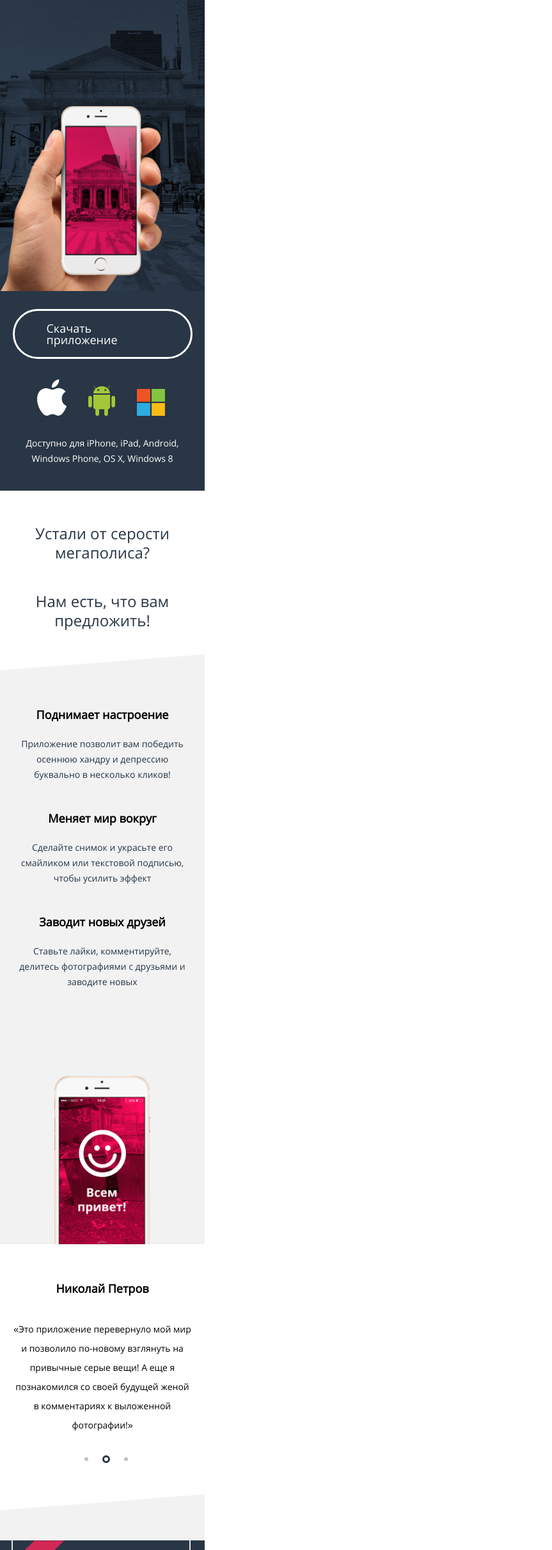
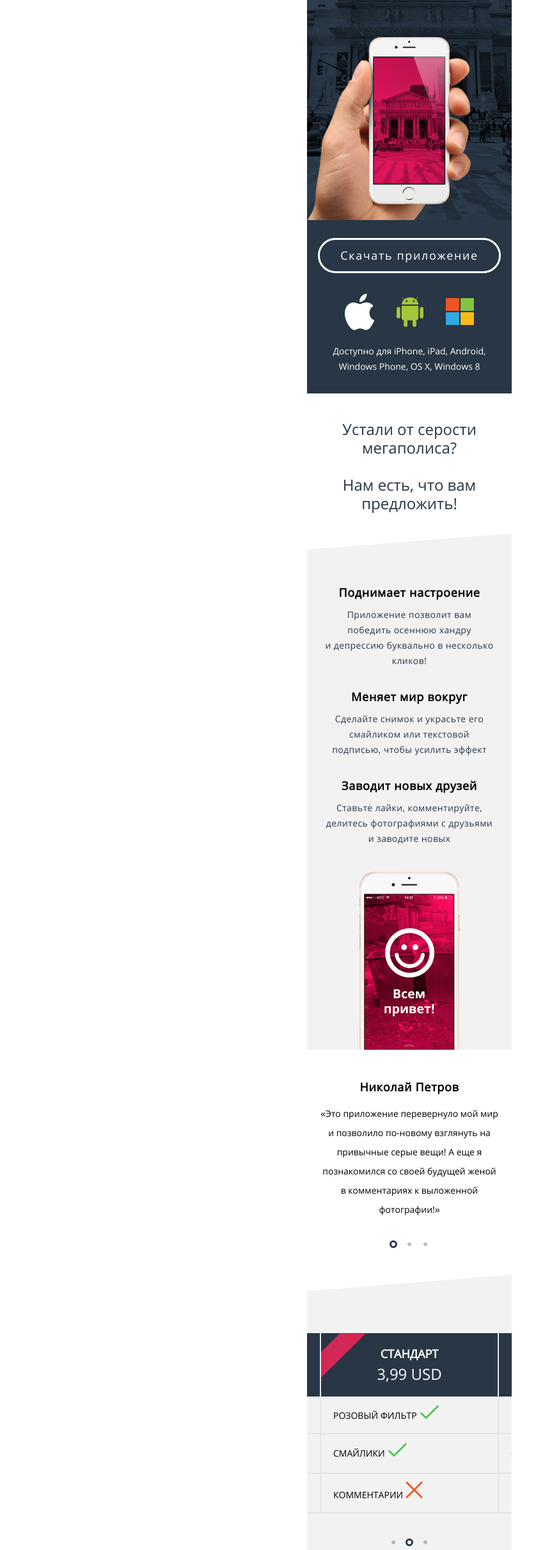
Before and after one commit to Ozkhan-Mamedov/910865-pink-16, a website: page source/index.html in a window 1280 px wide. Shown: the part 377-2800 px from the top of the page at 64% size, without its empty margins (0-863 px from the left). Drawn offline with nearby package versions, Linux system fonts and the light colour scheme; files that its build step writes are made by us from their sources.

Commit message:
Правки стилизации

```diff
--- a/source/index.html
+++ b/source/index.html
@@ -128,9 +128,9 @@
           </li>
         </ul>
         <div class="selector selector--reviews">
-          <i class="selector__slide active"></i>
-          <i class="selector__slide"></i>
-          <i class="selector__slide"></i>
+          <button class="selector__slide selector__slide--active"></button>
+          <button class="selector__slide"></button>
+          <button class="selector__slide"></button>
         </div>
       </section>
       <section class="tariff">
@@ -193,9 +193,9 @@
           </tr>
         </table>
         <div class="selector">
-          <i class="selector__slide"></i>
-          <i class="selector__slide active"></i>
-          <i class="selector__slide"></i>
+          <button class="selector__slide selector__slide--table"></button>
+          <button class="selector__slide  selector__slide--table selector__slide--active"></button>
+          <button class="selector__slide  selector__slide--table"></button>
           </div>
       </section>
       <section class="contacts">
--- a/source/less/body.less
+++ b/source/less/body.less
@@ -1,6 +1,6 @@
 body {
   width: 320px;
-  margin: 0;
+  margin: 0 auto;
   padding: 0;
 
   font-family: "Open Sans", "Arial", sans-serif;
--- a/source/less/contacts.less
+++ b/source/less/contacts.less
@@ -1,5 +1,5 @@
 .contacts {
-  padding-top: 53px;
+  padding-top: 43px;
   //padding-bottom: 243px;
   padding-left: 20px;
   padding-right: 20px;
@@ -8,27 +8,29 @@
 .contacts__header {
   margin: 0;
   padding: 0;
-  margin-bottom: 50px;
+  margin-bottom: 36px;
 
   font-size: 24px;
-  line-height: 30px;
+  line-height: 29px;
   text-align: center;
 }
 
 .contacts__item {
   margin: 0;
   padding: 0;
-  margin-bottom: 35px;
+  margin-bottom: 24px;
 
   text-align: center;
 }
 
 .contacts__item-header {
   display: block;
-  margin-bottom: 14px;
+  margin-bottom: 5px;
 
   font-size: 18px;
+  line-height: 20px;
   font-weight: bold;
+  letter-spacing: 0.04em;
 }
 
 .contacts__detail {
@@ -47,3 +49,7 @@
     opacity: 0.3;
   }
 }
+
+.contacts__item-wrapper {
+  margin-bottom: 40px;
+}
--- a/source/less/downloads.less
+++ b/source/less/downloads.less
@@ -1,24 +1,27 @@
 .downloads {
   padding-top: 28px;
-  padding-bottom: 38px;
+  padding-bottom: 30px;
 
   background-color: #283645;
 }
 
 .downloads__button {
   display: block;
-  width: 175px;
+  //width: 175px;
+  width: 87.8%;
   margin-left: auto;
   margin-right: auto;
   margin-bottom: 32px;
-  padding-top: 18px;
-  padding-bottom: 18px;
-  padding-left: 50px;
-  padding-right: 50px;
+  padding-top: 15px;
+  padding-bottom: 16px;
+  //padding-left: 50px;
+  //padding-right: 50px;
 
   font-size: 18px;
   line-height: 18px;
   color: #ffffff;
+  text-align: center;
+  letter-spacing: 0.09em;
 
   border-radius: 40px 40px;
   border: 3px solid #ffffff;
@@ -45,11 +48,14 @@
 }
 
 .downloads__list {
+  display: flex;
+  justify-content: center;
+  align-items: center;
   margin: 0;
   padding: 0;
   padding-left: 58px;
   padding-right: 58px;
-  margin-bottom: 31px;
+  margin-bottom: 21px;
 
   font-size: 0;
 
@@ -69,7 +75,7 @@
 
 .downloads__item {
   display: inline-block;
-  margin-right: 34px;
+  margin-right: 35px;
 
   &:last-child {
     margin-right: 0;
--- a/source/less/features.less
+++ b/source/less/features.less
@@ -1,29 +1,31 @@
 .features {
   padding: 0;
   margin: 0;
-  padding-top: 124px;
+  padding-top: 117px;
 
   list-style: none;
 }
 
 .features__title {
   margin: 0;
-  margin-bottom: 26px;
+  margin-bottom: 15px;
 
   font-size: 18px;
   font-weight: bold;
   text-align: center;
   line-height: 16px;
+  letter-spacing: 0.04em;
 }
 
 .features__description {
   margin: 0;
   padding-left: 28px;
   padding-right: 28px;
-  margin-bottom: 48px;
+  margin-bottom: 36px;
 
   font-size: 14px;
   line-height: 24px;
   color: #283645;
   text-align: center;
+  letter-spacing: 0.03em;
 }
--- a/source/less/header-list.less
+++ b/source/less/header-list.less
@@ -1,8 +1,8 @@
 .header-list__item {
-  padding-left: 80px;
-  padding-right: 80px;
-  padding-top: 20px;
-  padding-bottom: 20px;
+  padding-left: 70px;
+  padding-right: 70px;
+  padding-top: 16px;
+  padding-bottom: 14px;
 
   text-align: center;
 
--- a/source/less/hit.less
+++ b/source/less/hit.less
@@ -1,6 +1,6 @@
 .hit {
   background: url("../img/bg-hit.svg") no-repeat;
-  background-size: 80px 80px;
+  background-size: 70px 70px;
   background-position: 0 top;
   background-color: #283645;
 }
--- a/source/less/index-background.less
+++ b/source/less/index-background.less
@@ -1,7 +1,8 @@
 .index-background {
-  height: 462px;
+  height: 395px;
 
   background: url("../img/iphone-hand-mobile@1x.png") no-repeat, url("../img/bg-back-mobile@1x.jpg") no-repeat;
-  background-size: 255px 290px, cover;
-  background-position: bottom left;
+  background-size: 258px 287px, cover;
+  //background-position: bottom left;
+  background-position: 0 100%;
 }
--- a/source/less/main-navigation.less
+++ b/source/less/main-navigation.less
@@ -3,15 +3,20 @@
 }
 
 .main-navigation__logo-button-container {
-  padding-top: 22px;
+  display: flex;
+  justify-content: space-between;
+  align-items: center;
+  padding-top: 21px;
   padding-left: 20px;
-  padding-bottom: 22px;
+  padding-bottom: 24px;
   padding-right: 20px;
 
   border-bottom: 1px solid #000000;
 }
 
 .main-navigation__link {
+  line-height: 0;
+
   text-decoration: none;
 }
 
--- a/source/less/map.less
+++ b/source/less/map.less
@@ -3,5 +3,6 @@
 
   background: url("../img/icon-map-marker.svg") no-repeat, url("../img/bg-triangle-white-footer.svg") no-repeat, url("../img/bg-map-mobile@1x.png") no-repeat;
   background-size: 36px 35px, 100%, 100%;
-  background-position: center+96px, center 0, bottom;
+  //background-position: center+96px, center 0, bottom;
+  background-position: center 58%, center -1px, bottom;
 }
--- a/source/less/offers.less
+++ b/source/less/offers.less
@@ -1,9 +1,9 @@
 .offers {
-  padding-bottom: 350px;
+  padding-bottom: 282px;
 
   background: url("../img/bg-triangle-white.svg") no-repeat, url("../img/iphone-screen-mobile@1x.png") no-repeat;
-  background-size: 250%, 150px;
-  background-position: 0 218px, 50% calc(100% - -43px);
+  background-size: 235%, 157px 320px;
+  background-position: 0 185px, 50% calc(100% - -42px);
   background-color: #f2f2f2;
 }
 
@@ -13,7 +13,7 @@
   margin: 0;
 
   font-size: 24px;
-  line-height: 30px;
+  line-height: 29px;
   text-align: center;
   color: #283645;
 
@@ -21,6 +21,6 @@
 }
 
 .offers__subject:nth-child(1) {
-  padding-bottom: 46px;
-  padding-top: 52px;
+  padding-bottom: 29px;
+  padding-top: 41px;
 }
--- a/source/less/reviews.less
+++ b/source/less/reviews.less
@@ -5,14 +5,14 @@
 .reviews__list {
   margin: 0;
   padding: 0;
-  margin-bottom: 74px;
+  margin-bottom: 68px;
 
   list-style: none;
 }
 
 .reviews__item {
   display: none;
-  padding-top: 54px;
+  padding-top: 43px;
   padding-left: 17px;
   padding-right: 17px;
 
@@ -23,12 +23,13 @@
 
 .reviews__name {
   margin: 0;
-  margin-bottom: 34px;
+  margin-bottom: 12px;
 
   font-size: 18px;
   line-height: 30px;
   text-align: center;
   font-weight: bold;
+  letter-spacing: 0.04em;
 }
 
 .reviews__quote {
--- a/source/less/selector.less
+++ b/source/less/selector.less
@@ -1,20 +1,20 @@
 .selector {
   position: absolute;
-  bottom: 0;
+  bottom: 18px;
 
   margin-bottom: 41px;
-  width: 100%;
+  //width: 100%;
   //height: 12px;
 }
 
 .selector__slide {
   position: absolute;
   //bottom: 0px;
-  left: 50%;
+  //left: 50%;
 
   //display: inline-block;
 }
-
+/*
 .selector__slide:nth-child(1) {
   top: 3px;
   left: 132px;
@@ -73,7 +73,68 @@
     opacity: 0.1;
   }
 }
+*/
+
+.selector__slide {
+  padding: 0;
+  width: 6px;
+  height: 6px;
+
+  border: 0;
+  border-radius: 3px;
+  background-color: #283645;
+  opacity: 0.3;
+
+  cursor: pointer;
+
+  &:hover:not(.selector__slide--active),
+  &:focus:not(.selector__slide--active) {
+    opacity: 0.6;
+  }
+
+  &:active {
+    opacity: 0.1;
+  }
+
+  &--active {
+    padding: 3px;
+
+    background-color: #ffffff;
+    border: 3px solid #283645;
+    border-radius: 6px;
+    opacity: 1;
+  }
+
+  &:nth-child(1) {
+    left: 129px;
+  }
+
+  &:nth-child(2) {
+    left: 157px;
+    top: 3px;
+  }
+
+  &:nth-child(3) {
+    left: 182px;
+    top: 3px;
+  }
+
+  &--table:nth-child(1) {
+    left: 132px;
+    top: 3px;
+  }
+
+  &--table:nth-child(2) {
+    left: 154px;
+    top: 0;
+  }
+
+  &--table:nth-child(3) {
+    left: 182px;
+    top: 3px;
+  }
+}
 
 .selector--reviews {
-  margin-bottom: -32px;
+  margin-bottom: -51px;
 }
--- a/source/less/tariff.less
+++ b/source/less/tariff.less
@@ -1,7 +1,7 @@
 .tariff {
   position: relative;
 
-  padding-top: 91px;
+  padding-top: 110px;
   padding-bottom: 5px;
   height: 375px;
 
@@ -15,7 +15,7 @@
 
 .tariff__table {
   position: absolute;
-  left: -260px;
+  left: -258px;
 
   //margin-bottom: 40px;
 
@@ -30,11 +30,13 @@
 .tariff__option {
   padding-left: 82px;
   padding-right: 82px;
-  padding-top: 25px;
+  padding-top: 22px;
   padding-bottom: 25px;
 
   color: #ffffff;
   font-size: 18px;
+  line-height: 20px;
+  text-transform: uppercase;
 
   background-color: #283645;
   border-top: 0;
@@ -50,14 +52,15 @@
 }
 
 .tariff__availability {
-  padding-left: 22px;
-  padding-top: 20px;
-  padding-right: 17px;
-  padding-bottom: 18px;
+  padding-left: 19px;
+  padding-top: 12px;
+  padding-right: 16px;
+  padding-bottom: 12px;
 }
 
 .tariff__features {
   font-size: 14px;
+  line-height: 30px;
 
   text-transform: uppercase;
 }
```
